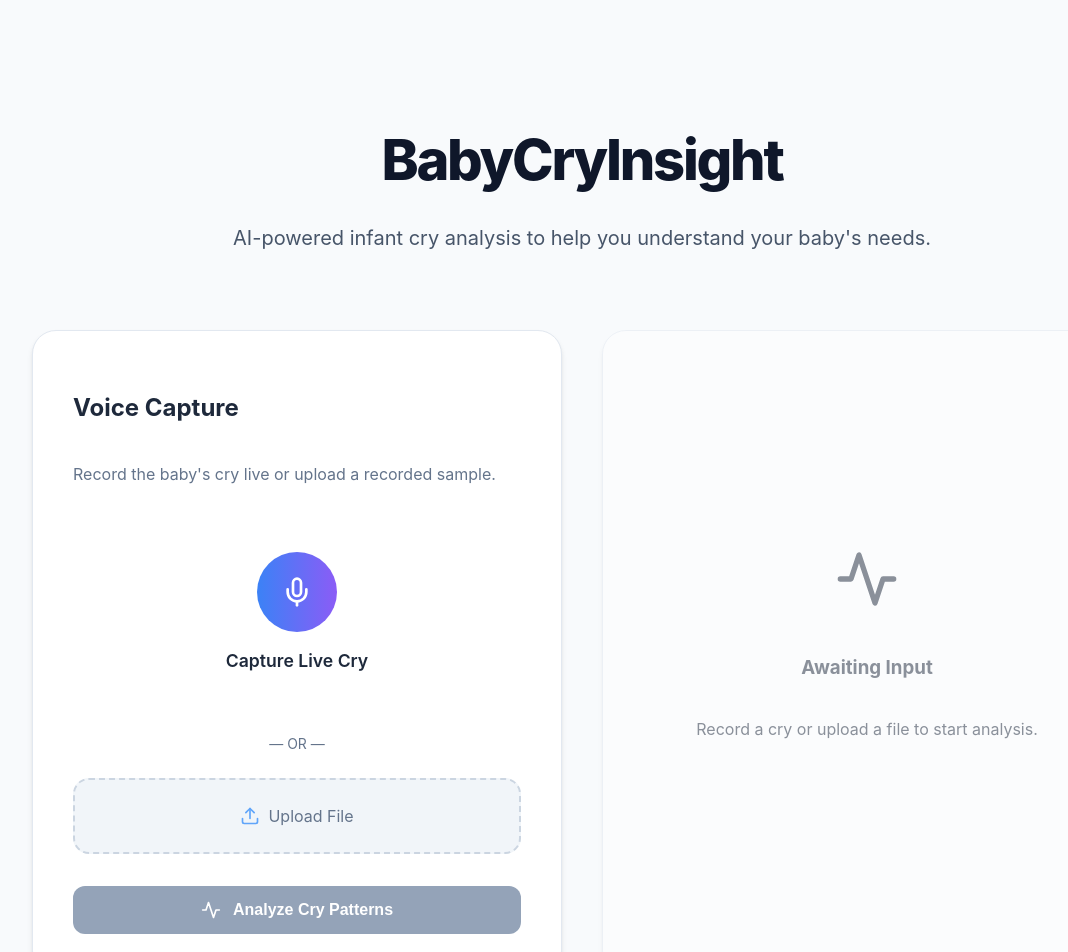
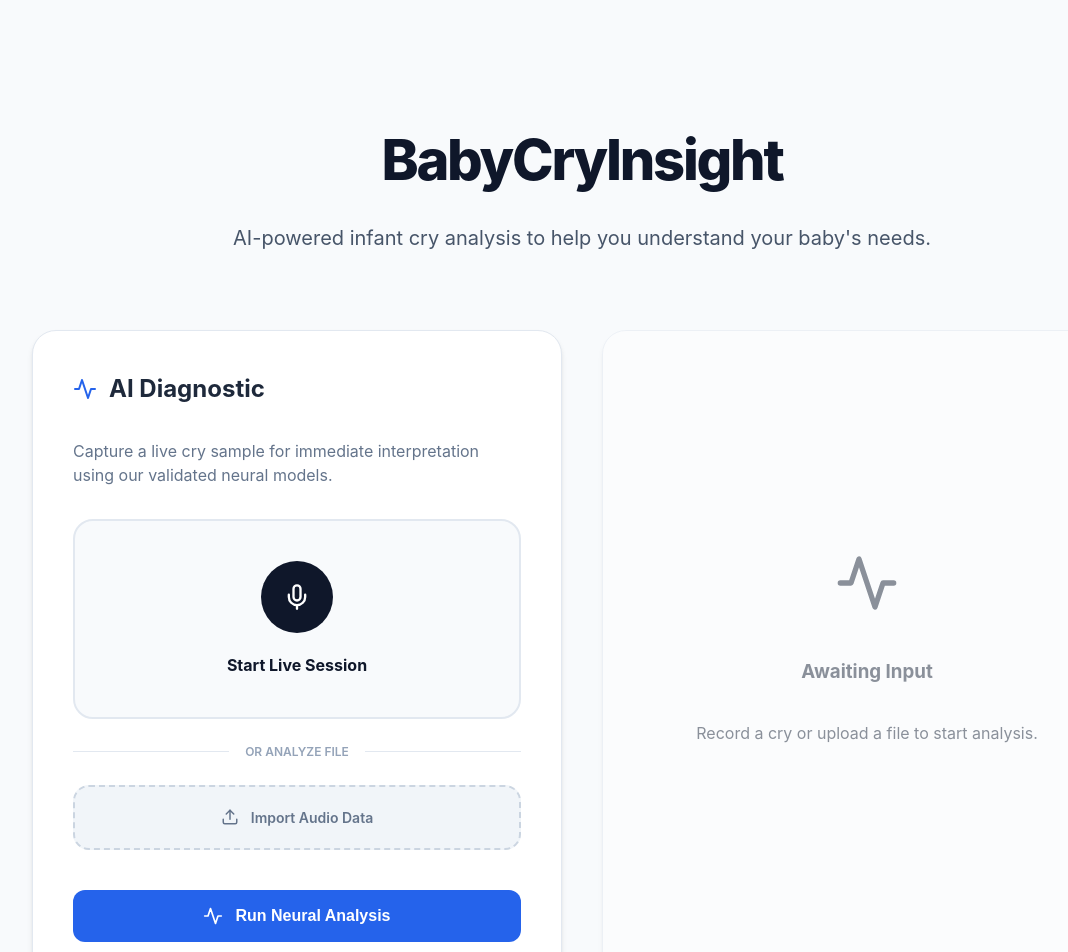
Before and after one commit to Techside-Pragyan/BabyCryInsight, a React (Vite) app in the folder frontend/: page / in a window 1280 px wide. Shown: the top 952 px of the page, without its empty margins (58-1126 px from the left). Built offline with nearby package versions, Linux system fonts and the light colour scheme.

Commit message:
feat: implement frontend audio recording and file upload interface for neural analysis

```diff
--- a/frontend/src/App.jsx
+++ b/frontend/src/App.jsx
@@ -111,9 +111,12 @@ function App() {
           animate={{ opacity: 1, x: 0 }}
           transition={{ delay: 0.5 }}
         >
-          <h2>Voice Capture</h2>
-          <p style={{ color: '#64748b', marginBottom: '2rem' }}>
-            Record the baby's cry live or upload a recorded sample.
+          <div style={{ display: 'flex', alignItems: 'center', gap: '0.75rem', marginBottom: '1rem' }}>
+            <Activity color="#2563eb" size={24} />
+            <h2 style={{ margin: 0, fontSize: '1.5rem', fontWeight: 700 }}>AI Diagnostic</h2>
+          </div>
+          <p style={{ color: '#64748b', marginBottom: '2rem', fontSize: '1rem' }}>
+            Capture a live cry sample for immediate interpretation using our validated neural models.
           </p>
 
           <div style={{ display: 'flex', flexDirection: 'column', gap: '1.5rem' }}>
@@ -123,52 +126,58 @@ function App() {
                 display: 'flex',
                 flexDirection: 'column',
                 alignItems: 'center',
-                gap: '1rem',
-                padding: '2rem',
-                background: 'rgba(255,255,255,0.03)',
-                borderRadius: '1.5rem',
-                border: isRecording ? '2px solid #ef4444' : '2px solid transparent',
-                transition: 'all 0.3s ease'
+                gap: '1.25rem',
+                padding: '2.5rem',
+                background: isRecording ? '#fff1f2' : '#f8fafc',
+                borderRadius: '1.25rem',
+                border: isRecording ? '2px solid #fda4af' : '2px solid #e2e8f0',
+                transition: 'all 0.4s cubic-bezier(0.4, 0, 0.2, 1)'
               }}
             >
               <motion.button
                 className="btn"
                 style={{
-                  width: '80px',
-                  height: '80px',
-                  borderRadius: '50%',
-                  background: isRecording ? '#ef4444' : 'linear-gradient(to right, #3b82f6, #8b5cf6)',
-                  padding: 0
+                  width: '72px',
+                  height: '72px',
+                  borderRadius: '100%',
+                  background: isRecording ? '#e11d48' : '#0f172a',
+                  padding: 0,
+                  boxShadow: isRecording ? '0 0 20px rgba(225, 29, 72, 0.3)' : 'none'
                 }}
-                whileTap={{ scale: 0.9 }}
+                whileHover={{ scale: 1.05 }}
+                whileTap={{ scale: 0.95 }}
                 onClick={isRecording ? stopRecording : startRecording}
               >
-                {isRecording ? <Square fill="white" size={32} /> : <Mic size={32} />}
+                {isRecording ? <Square fill="#fff" size={24} /> : <Mic size={28} />}
               </motion.button>
 
               <div style={{ textAlign: 'center' }}>
-                <p style={{ fontWeight: 600, fontSize: '1.1rem', margin: 0 }}>
-                  {isRecording ? "Recording..." : "Capture Live Cry"}
+                <p style={{ fontWeight: 700, fontSize: '1rem', color: isRecording ? '#e11d48' : '#0f172a', margin: 0 }}>
+                  {isRecording ? "Sensing Audio..." : "Start Live Session"}
                 </p>
                 {isRecording && (
                    <motion.div
-                    animate={{ opacity: [1, 0.4, 1] }}
-                    transition={{ repeat: Infinity, duration: 1.5 }}
-                    style={{ color: '#ef4444', fontSize: '0.875rem', fontWeight: 700, marginTop: '0.25rem' }}
+                    animate={{ opacity: [1, 0.3, 1] }}
+                    transition={{ repeat: Infinity, duration: 2 }}
+                    style={{ color: '#e11d48', fontSize: '0.75rem', fontWeight: 800, marginTop: '0.5rem', textTransform: 'uppercase', letterSpacing: '0.1em' }}
                    >
-                     🔴 LIVE SENSING
+                     • Processing Stream
                    </motion.div>
                 )}
               </div>
             </div>
 
-            <div style={{ textAlign: 'center', color: '#64748b', fontSize: '0.875rem' }}>— OR —</div>
+            <div style={{ display: 'flex', alignItems: 'center', gap: '1rem', color: '#94a3b8' }}>
+               <div style={{ flex: 1, height: '1px', background: '#e2e8f0' }}></div>
+               <span style={{ fontSize: '0.75rem', fontWeight: 600, textTransform: 'uppercase' }}>or analyze file</span>
+               <div style={{ flex: 1, height: '1px', background: '#e2e8f0' }}></div>
+            </div>
 
             {/* Upload Area */}
             <div
               className="upload-area"
               onClick={() => fileInputRef.current.click()}
-              style={{ padding: '1.5rem' }}
+              style={{ padding: '1.25rem' }}
             >
               <input
                 type="file"
@@ -178,14 +187,14 @@ function App() {
                 accept=".wav,.mp3,.m4a"
               />
               {file && !isRecording ? (
-                <div>
-                  <CheckCircle size={24} color="#22c55e" style={{ margin: '0 auto 0.5rem' }} />
-                  <p style={{ fontWeight: 600, color: '#e2e8f0', margin: 0 }}>{file.name}</p>
+                <div style={{ display: 'flex', alignItems: 'center', justifyContent: 'center', gap: '0.5rem' }}>
+                  <CheckCircle size={18} color="#059669" />
+                  <p style={{ fontWeight: 600, color: '#0f172a', margin: 0, fontSize: '0.875rem' }}>{file.name}</p>
                 </div>
               ) : (
-                <div style={{ display: 'flex', alignItems: 'center', justifyContent: 'center', gap: '0.5rem' }}>
-                   <Upload size={20} color="#60a5fa" />
-                   <span>Upload File</span>
+                <div style={{ display: 'flex', alignItems: 'center', justifyContent: 'center', gap: '0.75rem' }}>
+                   <Upload size={18} />
+                   <span style={{ fontWeight: 600, fontSize: '0.875rem' }}>Import Audio Data</span>
                 </div>
               )}
             </div>
@@ -193,13 +202,14 @@ function App() {
 
           <button
             className="btn"
-            style={{ marginTop: '2rem' }}
+            style={{ marginTop: '2.5rem', background: '#2563eb', padding: '1rem' }}
             disabled={!file || loading || isRecording}
             onClick={handleUpload}
           >
             {loading ? <Loader2 className="loading-spinner" /> : <Activity size={20} />}
-            {loading ? 'Analyzing...' : 'Analyze Cry Patterns'}
+            {loading ? 'Interpreting...' : 'Run Neural Analysis'}
           </button>
+
 
           {error && (
             <motion.div
```
